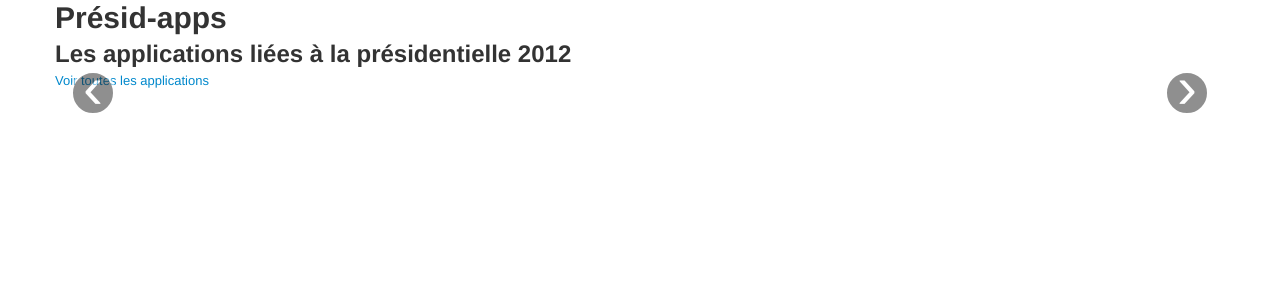
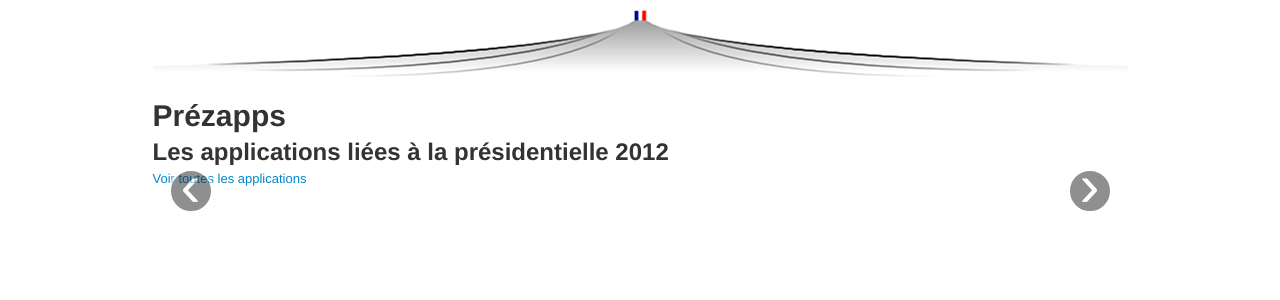
Before and after one commit to twidi/fpe2aa, a Django app: page / in a window 1280 px wide. Shown: the top 300 px of the page. Run offline with Django 3.2, Linux system fonts and the light colour scheme; data that the repository does not hold is empty; some libraries are stand-ins or nearby versions.

Commit message:
missing modification from last import

```diff
--- a/source/project/settings.py
+++ b/source/project/settings.py
@@ -128,7 +128,7 @@ INSTALLED_APPS = (
     'django.contrib.admin',
     # Uncomment the next line to enable admin documentation:
     # 'django.contrib.admindocs',
-
+    'django.contrib.staticfiles',
     'easy_thumbnails',
     'fpe2aa',
 )
--- a/source/project/static/css/app.css
+++ b/source/project/static/css/app.css
@@ -1,3 +1,9 @@
+.container {
+    margin-top: 10px;
+    width: 975px;
+}
+
+
 .carousel-caption span {
   font-weight: normal;
   font-size: smaller;
--- a/source/project/templates/base.html
+++ b/source/project/templates/base.html
@@ -35,7 +35,8 @@
   <!--[if lt IE 7]><p class=chromeframe>Your browser is <em>ancient!</em> <a href="http://browsehappy.com/">Upgrade to a different browser</a> or <a href="http://www.google.com/chromeframe/?redirect=true">install Google Chrome Frame</a> to experience this site.</p><![endif]-->
   <div class="container">
   <header>
-    <h1>Présid-apps</h1>
+    <img src="{{ STATIC_URL }}/img/prezapps.png" alt="header"/>
+    <h1>Prézapps</h1>
     <h2>Les applications liées à la présidentielle 2012</h2>
   </header>
   <div role="main">
```
